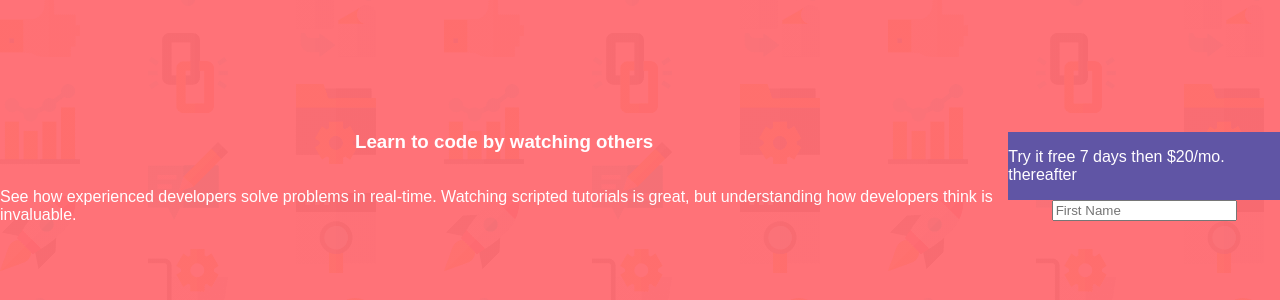
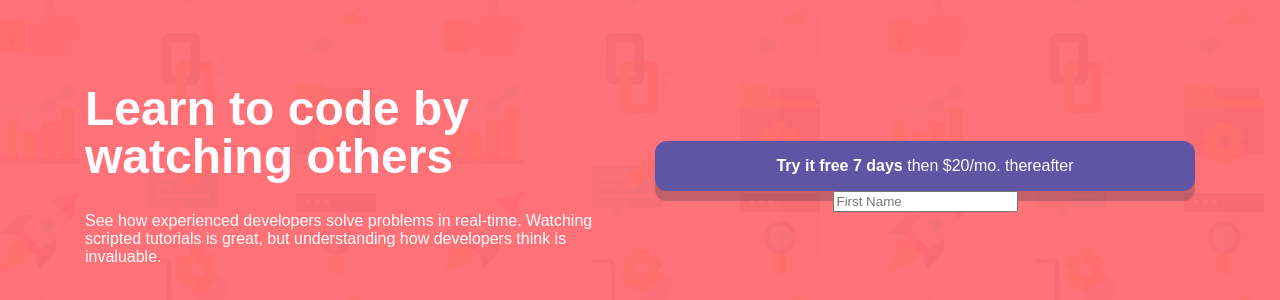
Before and after one commit to linzhangcs/signup-form, a React (Create React App) app in the folder signupform/: page / in a window 1280 px wide. Shown: the part 224-524 px from the top of the page. Built offline with nearby package versions, Linux system fonts and the light colour scheme; the HTML template or start-up script is replaced by a standard one.

Commit message:
update the layout for flex items and add some font and element styling

```diff
--- a/signupform/src/App.js
+++ b/signupform/src/App.js
@@ -26,6 +26,16 @@ const Headlines = styled.div`
   flex-direction: column;
   justify-content: center;
   align-items: center;
+  margin-right: 60px;
+  max-width: 510px;
+  flex-basis: 50%;
+  font-weight: 500;
+  h3{
+    font-size: 3em;
+    font-weight: 700;
+    line-height: 1;
+    margin: 15px 0;
+  }
 `;
 
 const SignupForm = styled.div`
@@ -33,10 +43,20 @@ const SignupForm = styled.div`
   flex-direction: column;
   justify-content: center;
   align-items: center;
+  flex-basis: 50%;
+  max-width: 540px;
 `;
 
 const Banner = styled.div`
-  background-color: ${colors.accentBlue}
+  width: 100%;
+  text-align:center;
+  border-radius: 12px;
+  box-shadow: 0px 10px 1px  ${colors.purpleBlue};
+  background-color: ${colors.accentBlue};
+
+  .bold{
+    font-weight: 700;
+  }
 `;
 function App() {
   return (
@@ -51,7 +71,7 @@ function App() {
         </Headlines>
         <SignupForm>
           <Banner>
-            <p>Try it free 7 days then $20/mo. thereafter</p>
+            <p><span class="bold">Try it free 7 days </span>then $20/mo. thereafter</p>
           </Banner>
           <form>
             <input type="text" placeholder="First Name"></input>
```
